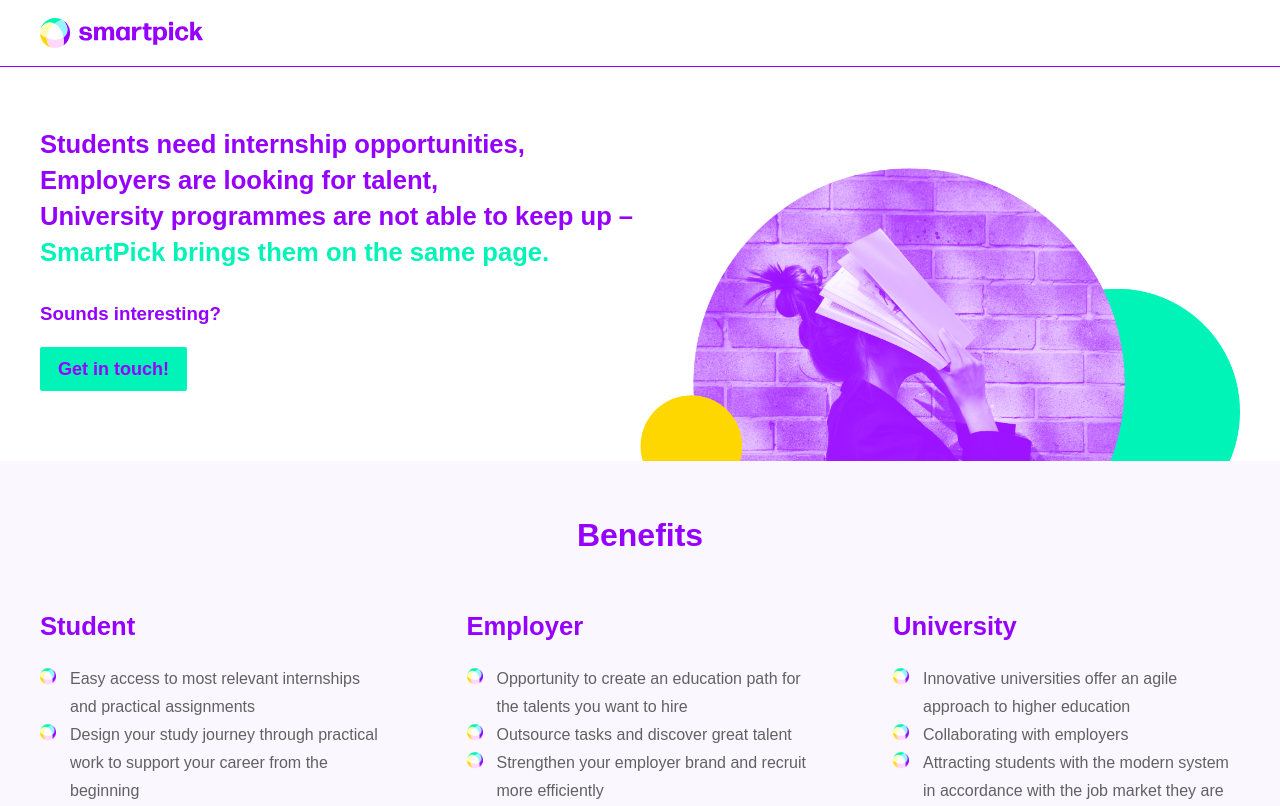
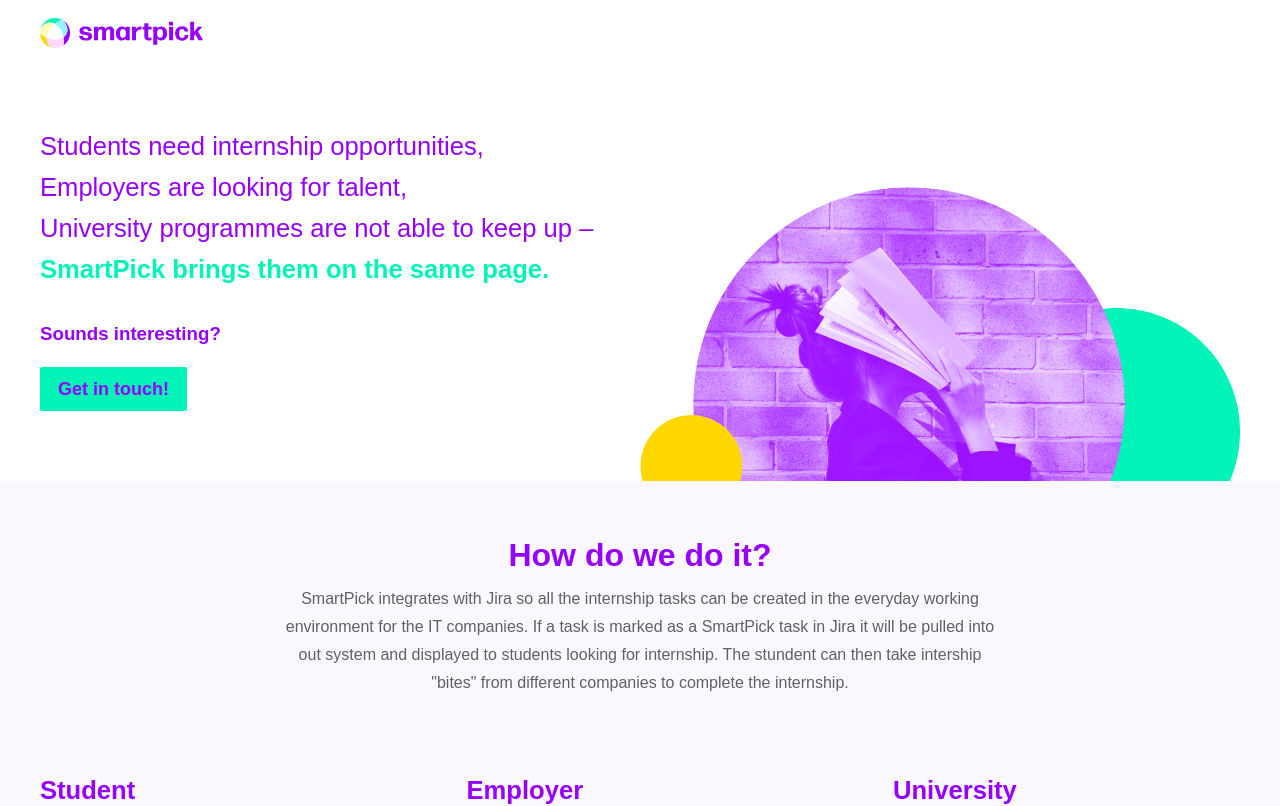
Before and after one commit to k6ps/eduemp-frontend, a Svelte app: page / in a window 1280 px wide. Shown: the top 806 px of the page. Built offline with nearby package versions, Linux system fonts and the light colour scheme; a web font is replaced by a local one.

Commit message:
Header and hero section style updates, How do we do it section added

```diff
--- a/public/global.css
+++ b/public/global.css
@@ -31,7 +31,6 @@
 header {
 	padding: 18px 0;
 	background: #fff;
-	border-bottom: 1px solid #9500FF;
 }
 .hero {
 	color: #9500FF;
@@ -104,6 +103,13 @@
 	display: flex;
 	flex-direction: column;
   justify-content: center;
+}
+
+@media only screen and (min-width: 1240px) {
+	.col-padding {
+		padding-left: 240px;
+		padding-right: 240px;
+	}
 }
 
 @media only screen and (max-width: 1240px) {
@@ -360,12 +366,12 @@
 }
 .green {
 	color: #00F4B7;
+	font-weight: 700;
 }
 .slogan {
 	font-size: 1.6em;
-	line-height: 1.4em;
+	line-height: 1.6em;
 	margin-bottom: 30px;
-	font-weight: 700;
 	white-space:nowrap;
 }
 .center-headline {
--- a/src/routes/Home.svelte
+++ b/src/routes/Home.svelte
@@ -37,8 +37,9 @@
 </div>
 <div class="content">
 	<div class="wrapper">
-		<div class="col col-100 center-headline">
-			<h1 class="center-headline">Benefits</h1>
+		<div class="col col-100 col-padding center-headline">
+			<h1 class="center-headline">How do we do it?</h1>
+			<p>SmartPick integrates with Jira so all the internship tasks can be created in the everyday working environment for the IT companies. If a task is marked as a SmartPick task in Jira it will be pulled into out system and displayed to students looking for internship. The stundent can then take intership "bites" from different companies to complete the internship.</p>
 		</div>
 		<div class="col col-30">
 			<h2>Student</h2>
```
